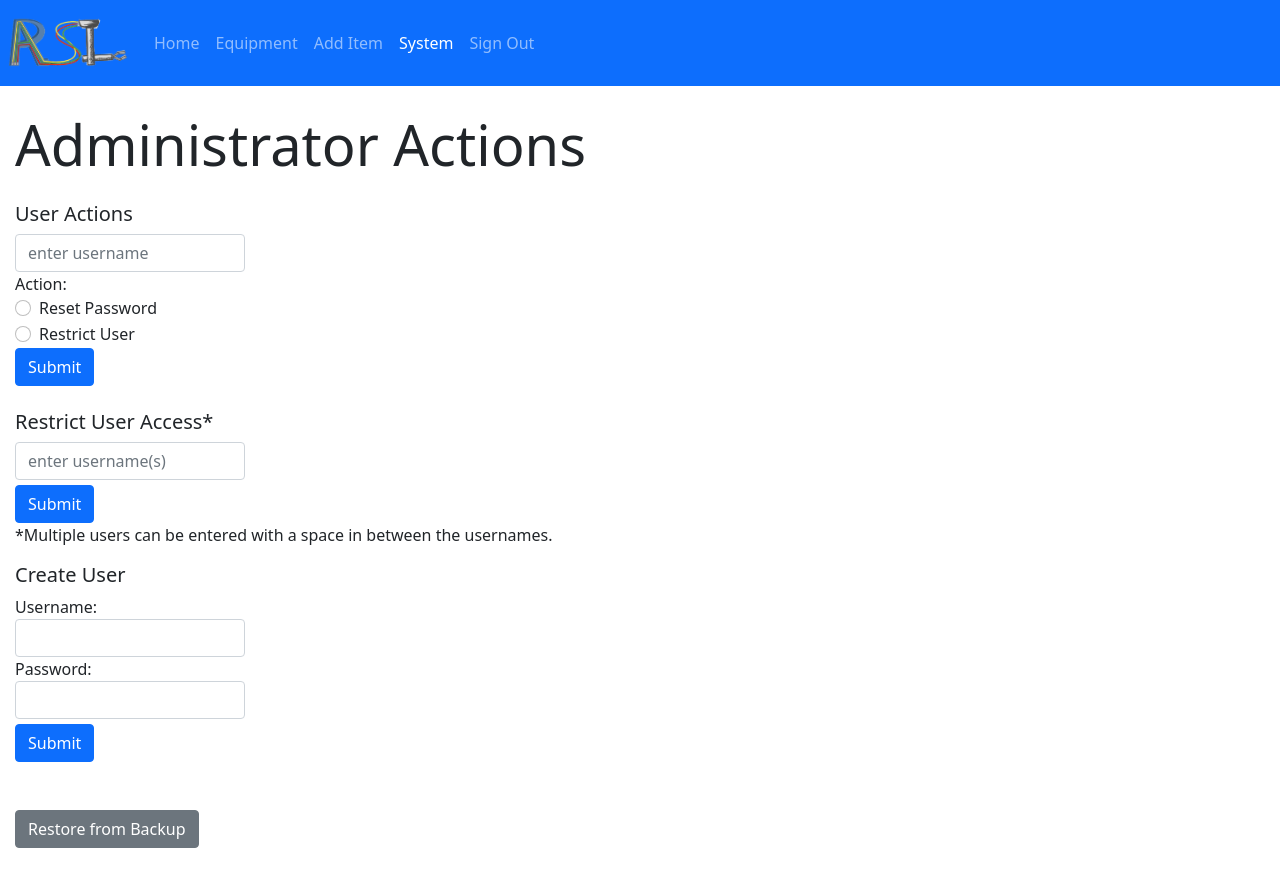
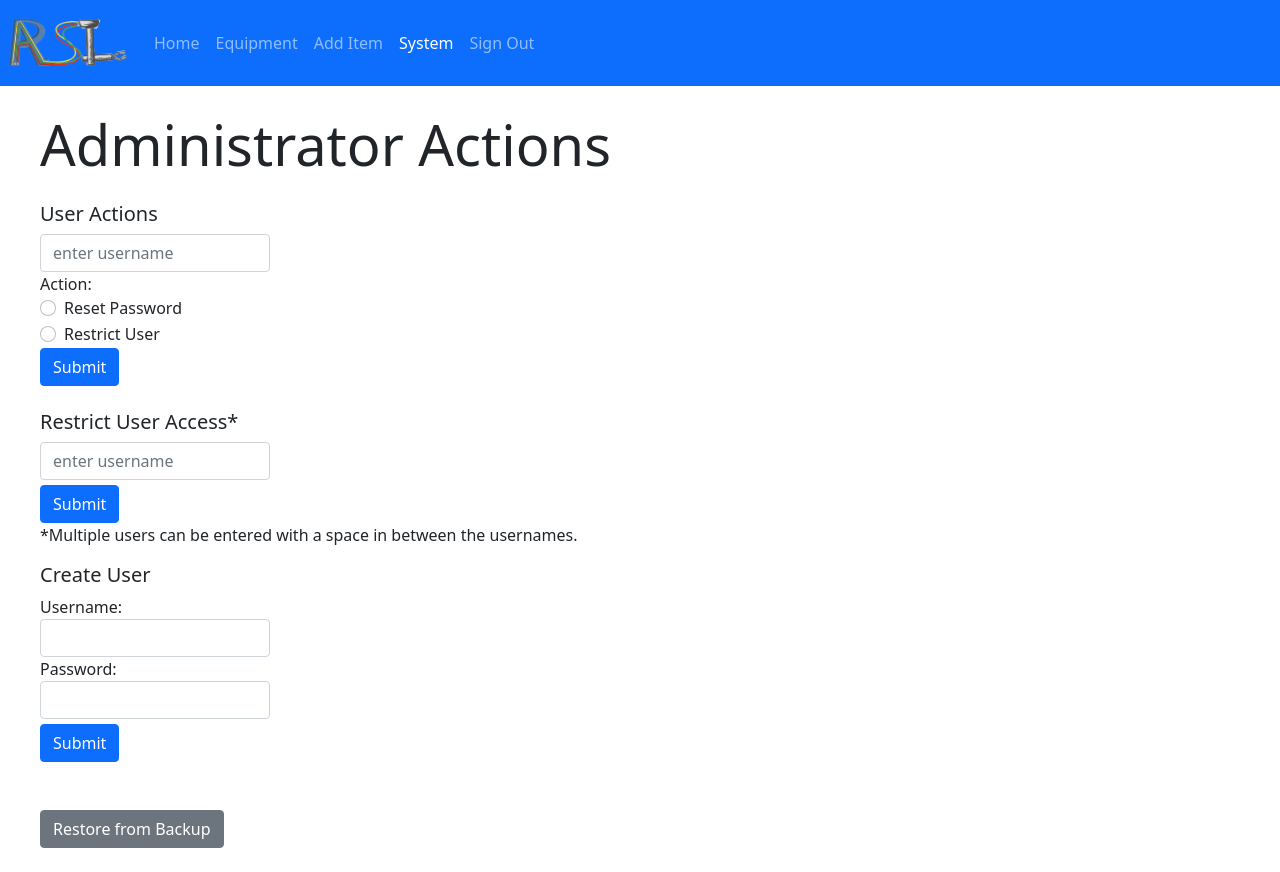
Before and after one commit to bobcat4848/asset-management, a React (Create React App) app in the folder client/: page /system in a window 1280 px wide. Built offline with nearby package versions, Linux system fonts and the light colour scheme; no server answers.

Commit message:
Small visual changes
Small cahnges to item, edit, and create. Removed auto fill from system.

```diff
--- a/client/src/components/create.js
+++ b/client/src/components/create.js
@@ -128,7 +128,7 @@ class Create extends Component {
   // This following section will display the form that takes the input from the user.
   render() {
     return (
-      <div style={{ marginTop: -10,paddingBottom: 100 }}>
+      <div  style={{ marginTop: -10,marginLeft: 25, paddingBottom: 100}}>
         <h3>Create New Record</h3>
         <form onSubmit={this.onSubmit}>
         <div>
--- a/client/src/components/edit.js
+++ b/client/src/components/edit.js
@@ -3,6 +3,14 @@ import React, { Component } from "react";
 import axios from 'axios';
 import { withRouter } from "react-router";
 
+/*
+cloudinary = require('cloudinary').v2;
+cloudinary.config({
+  cloud_name: 'dvhjabwzc',
+  api_key: '963632584978256',
+  api_secret: 'FTwB1KeFrtmdjGrZxUB1XfvPdO8'
+});
+*/
 class Edit extends Component {
   // This is the constructor that stores the data.
   constructor(props) {
@@ -145,7 +153,7 @@ class Edit extends Component {
  render() {
 
   return (
-    <div style={{ marginTop: -10, paddingBottom: 100}}>
+    <div style={{ marginTop: -10,marginLeft: 25, paddingBottom: 100}}>
       <h3>Edit Record</h3>
       <form onSubmit={this.onSubmit}>
         <div>
--- a/client/src/components/item.js
+++ b/client/src/components/item.js
@@ -55,11 +55,12 @@ class Item extends Component {
     fontFamily: "Arial"
   };
 
+
   return (
-    <div style={{paddingLeft: -10}}>
+    <div style={{marginTop: -10, marginLeft: 25, paddingBottom: 100,}}>
     <h1 style={{ }}> {this.state.item_name} </h1>
 
-    <div style={{  display: 'flex', marginTop: 0 , flexDirection: "row" }}>
+    <div style={{  display: 'flex',  flexDirection: "row" }}>
       <div><form style={{ flex: 3, backgroundColor: "white" }} class="flex-item">
         {/*} <div class="col"><label>Name : </label></div>{*/}
         {this.state.item_id_numbers !=="" && <div class="col"><label>ID Number : </label></div>}
@@ -67,18 +68,18 @@ class Item extends Component {
         {this.state.item_notes !=="" && <div class="column"><label>Notes : </label></div>}
         {this.state.item_keywords !=="" && <div class="col"><label>Search Keywords : </label></div>}
         <div class="col"><label>Checked out? :</label> </div>
+        {this.state.item_checked_out === "true" && <div class="col"><label>Being Used by :</label> </div>}
         <Link to={"/edit/" + this.props.match.params.id}>Edit</Link>
       </form></div>
 
       <div>
       <form style={{paddingLeft: 50 }} class="flex-item">
-        {/*}<div class="col-auto"><label><b> {this.state.item_name}</b> </label></div>{*/}
         {this.state.item_id_numbers !=="" && <div ><label><b> {this.state.item_id_numbers}</b> </label></div>}
         {this.state.item_storage_loc !=="" && <div ><label><b> {this.state.item_storage_loc}</b> </label></div>}
         {this.state.item_notes !=="" && <div class="col-auto"><label><b> {this.state.item_notes}</b> </label></div> }
         {this.state.item_keywords !=="" && <div class="col-auto"><label><b> {this.state.item_keywords}</b> </label></div> }
-        {/*<div ><label><b> {this.state.item_checked_out}</b> </label></div> */}
         {this.state.item_checked_out === "true" && <label><b> Yes</b></label>}
+        {this.state.item_checked_out === "true" && <div><label><b> TEST EMAIL</b></label></div>}
          {this.state.item_checked_out !== "true" && <label><b> No </b></label>}
       </form></div>
       <img  style={{height: 200 }} src= "https://cdn11.bigcommerce.com/s-ufhcuzfxw9/images/stencil/500x659/products/11439/16934/MI-4100LXL__63851.1568214592.jpg?c=2"></img>
--- a/client/src/components/system.js
+++ b/client/src/components/system.js
@@ -5,12 +5,13 @@ import "bootstrap/dist/js/bootstrap";
 class System extends Component{
   render(){
     return(
-      <div>
+      <div style={{marginLeft:25}}>
           <div className="display-4">Administrator Actions</div>
           <br/>
           <form>
           <h5>User Actions</h5>
           <input type="text" name="usersearch"
+                 autoComplete="off"
                  placeholder="enter username"
                  className="form-control"
                  style={{width: 230}}/>
@@ -30,23 +31,24 @@ class System extends Component{
           <br/>
           <form>
             <h5>Restrict User Access*</h5>
-            <input className="form-control" type="text" name="restrictuser"
-                   placeholder="enter username(s)"
-                   style={{width: 230}}/>
+            <input type="text" name="usersearch"
+                 autoComplete="off"
+                 placeholder="enter username"
+                 className="form-control"
+                 style={{width: 230}}/>
             <button className="btn btn-primary" type="submit" style={{marginTop: 5}}>Submit</button>
             <p>*Multiple users can be entered with a space in between the usernames.</p>
           </form>
-
 
           <form>
             <h5>Create User</h5>
             <div class="form-group">
               <label for="newuser">Username: </label>
-              <input className="form-control" name="newuser" id="newuser" type="text" style={{width: 230}}/>
+              <input autocomplete="off" className="form-control" name="newuser" id="newuser" type="text" style={{width: 230}}/>
             </div>
             <div className="form-group">
               <label for="newpword">Password: </label>
-              <input className="form-control" name="newpword" id="newpword" type="password" style={{width: 230}}/>
+              <input className="form-control" name="newpword" id="newpword" type="text" style={{width: 230}}/>
             </div>
             <button className="btn btn-primary" type="submit" style={{marginTop: 5}}>Submit</button>
           </form>
```
